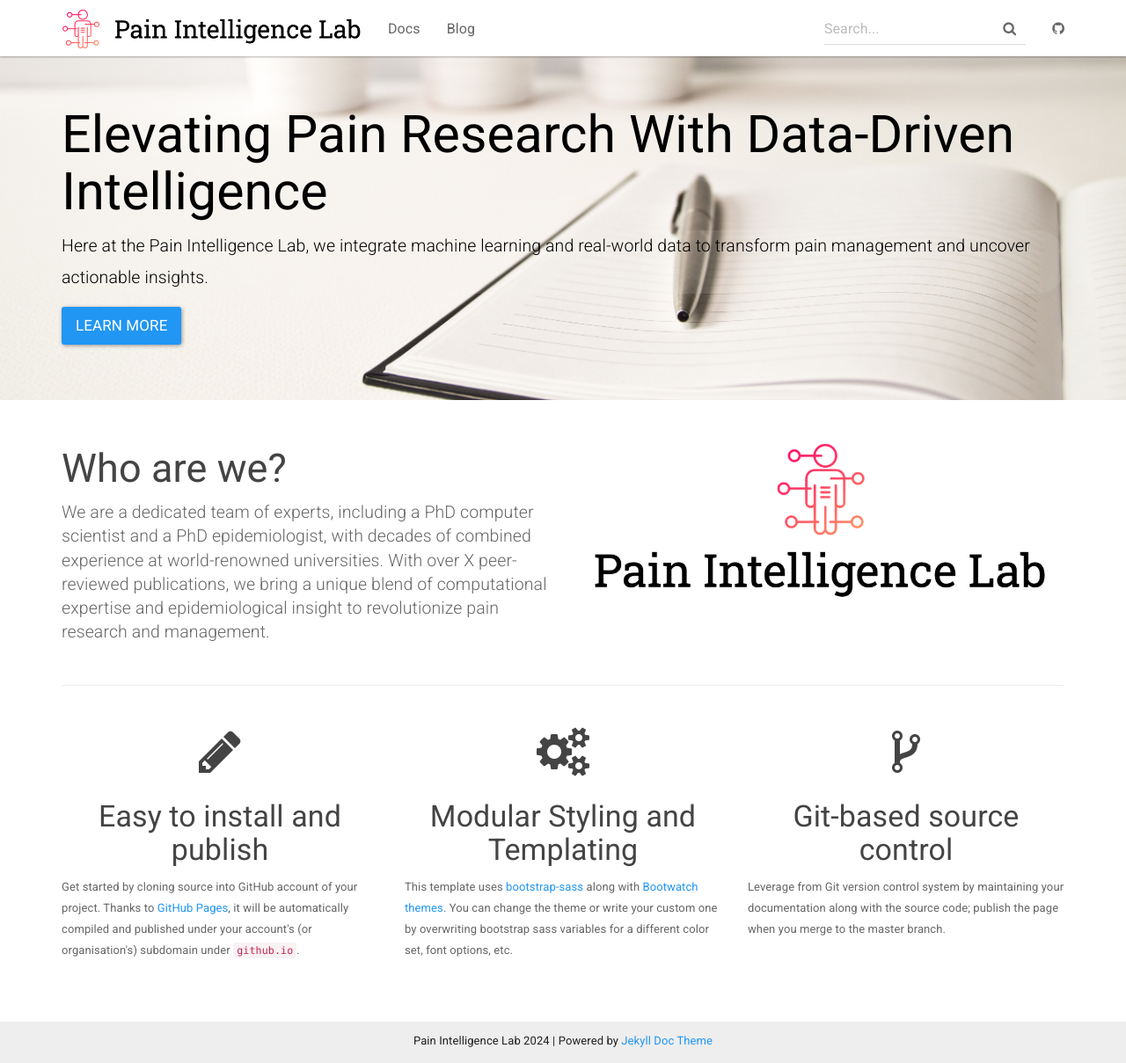
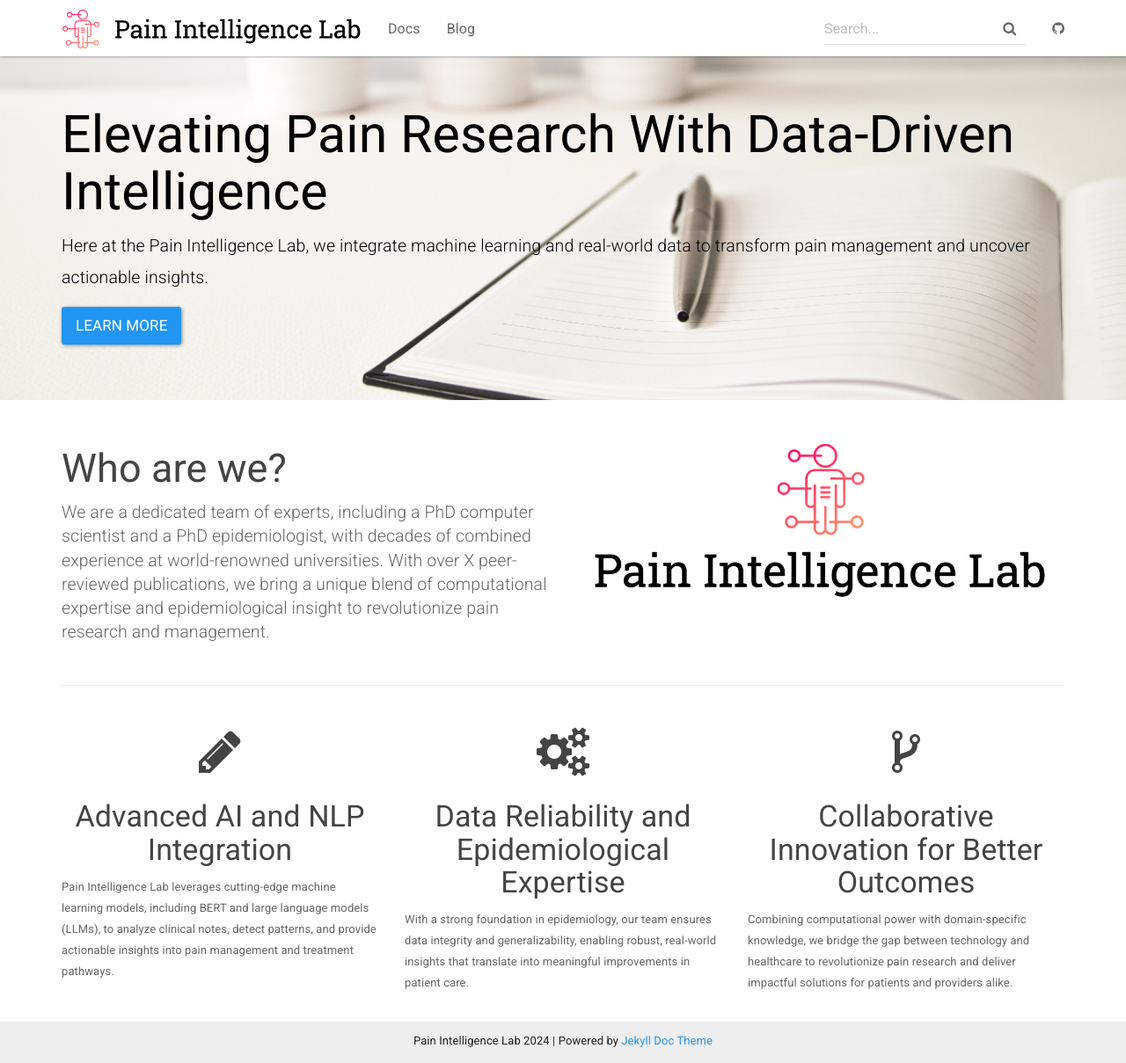
Before and after one commit to potatole123/my-prog, a Jekyll site: the page built from index.html, in a window 1280 px wide and 1209 px high. Shown: the whole window at 88% size. Built offline with Jekyll 4.4.1, drawn with Linux system fonts in a browser that asks for light colours.

Commit message:
Update index.html

```diff
--- a/index.html
+++ b/index.html
@@ -29,22 +29,24 @@ layout: default
     <div class="row">
         <div class="col-sm-4">
             <h1 class="text-center"><i class="fa fa-pencil" aria-hidden="true"></i></h1>
-            <h3 class="text-center">Easy to install and publish</h3>
-            <p>Get started by cloning source into GitHub account of your project. Thanks to <a href="https://pages.github.com">GitHub Pages</a>,
-              it will be automatically compiled and published under your account's (or organisation's) subdomain under <code>github.io</code>.
+            <h3 class="text-center">Advanced AI and NLP Integration            </h3>
+            <p>Pain Intelligence Lab leverages cutting-edge machine learning models, including BERT and large language models (LLMs), to analyze clinical notes, detect patterns,
+                and provide actionable insights into pain management and treatment pathways.
             </p>
         </div>
         <div class="col-sm-4">
             <h1 class="text-center"><i class="fa fa-cogs" aria-hidden="true"></i></h1>
-            <h3 class="text-center">Modular Styling and Templating</h3>
-            <p>This template uses <a href="https://github.com/twbs/bootstrap-sass">bootstrap-sass</a> along with <a href="https://bootswatch.com/">Bootwatch themes</a>.
-            You can change the theme or write your custom one by overwriting bootstrap sass variables for a different color set, font options, etc.</p>
+            <h3 class="text-center">Data Reliability and Epidemiological Expertise            </h3>
+            <p>With a strong foundation in epidemiology, our team ensures data integrity and generalizability, enabling robust,
+                real-world insights that translate into meaningful improvements in patient care.
+            </p>
         </div>
         <div class="col-sm-4">
             <h1 class="text-center"><i class="fa fa-code-fork" aria-hidden="true"></i></h1>
-            <h3 class="text-center">Git-based source control</h3>
-            <p>Leverage from Git version control system by
-              maintaining your documentation along with the source code; publish the page when you merge to the master branch.</p>
+            <h3 class="text-center">Collaborative Innovation for Better Outcomes            </h3>
+            <p>Combining computational power with domain-specific knowledge, we bridge the gap between
+                technology and healthcare to revolutionize pain research and deliver impactful solutions for patients and providers alike.
+            </p>
         </div>
     </div>
 </div>
```
